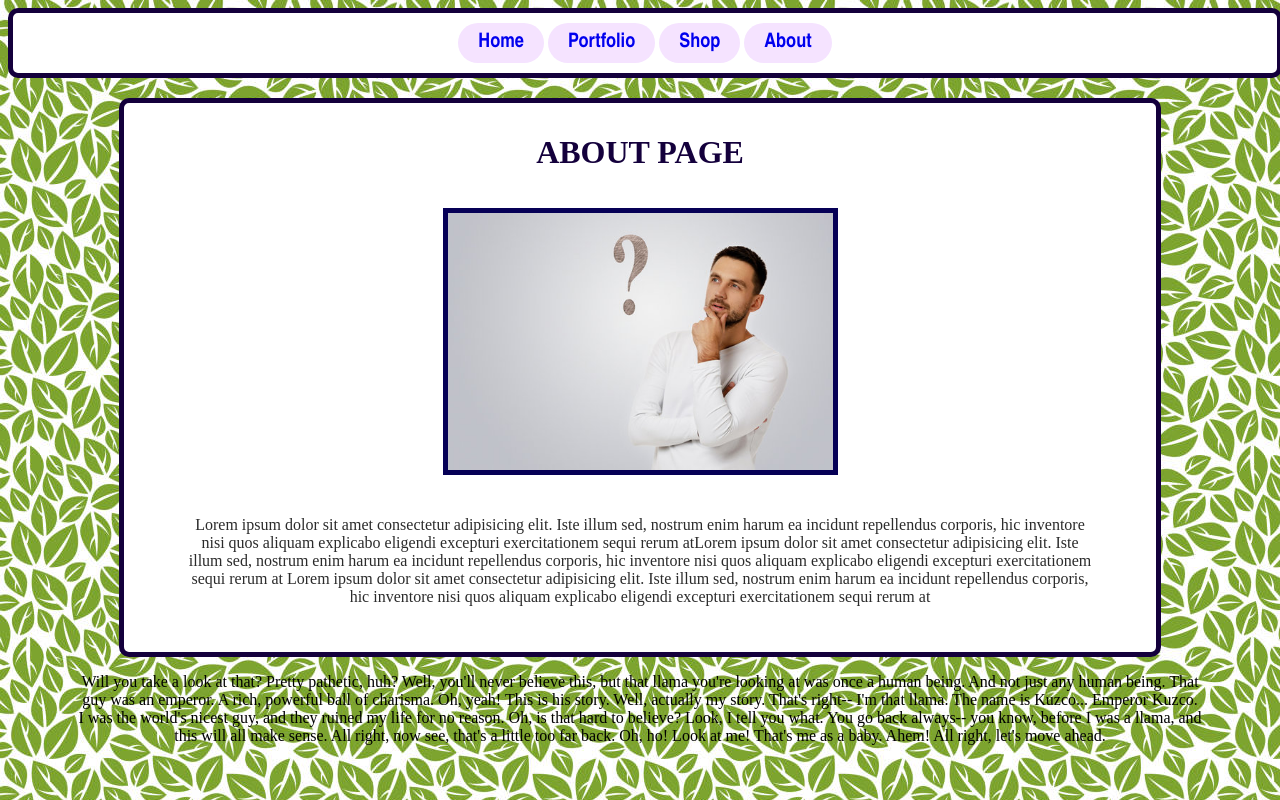
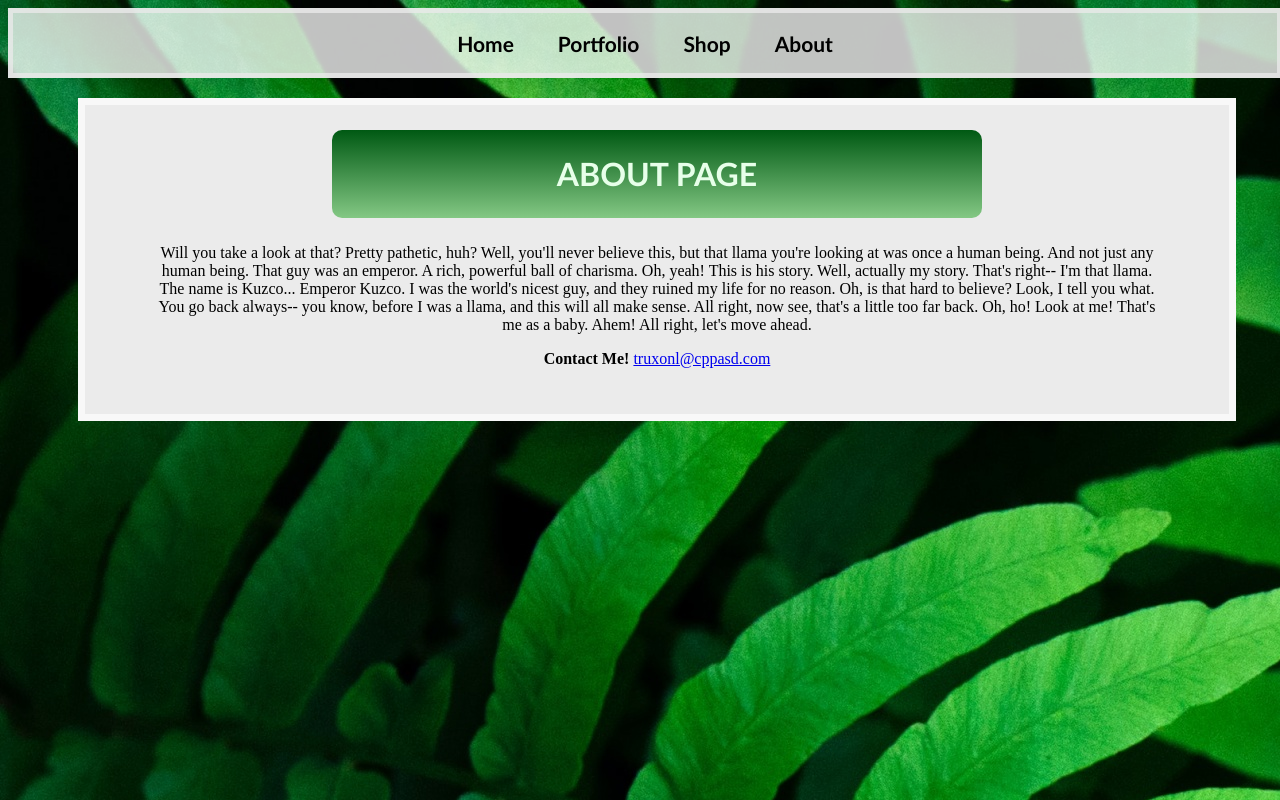
Before and after one commit to truxxon/truxxon.github.io, a Flask app: page /about in a window 1280 px wide. Run offline with Flask 3, Linux system fonts and the light colour scheme.

Commit message:
mostly just altered some html

```diff
--- a/website/static/style.css
+++ b/website/static/style.css
@@ -1,28 +1,26 @@
 
 body {
-    background-image: url(images/istockphoto-1365629382-612x612.jpg)
+    background-image: url(images/green-leaves-ferns-leaf-background-spring-closeup-5k-3840x2160-2445.jpg)
 }
 
 nav {
-    background-color: rgb(255, 255, 255);
-    /* background-image: linear-gradient(to top, purple 0%, blue 100%); */
+    background-color: rgba(255, 255, 255, 0.757);
     width: 100%;
     height: 60px;  /* Controls navbar height */
     display: flex;
     justify-content: center;  /* Centers links horizontally */
     align-items: center;  /* Centers links vertically */
-    border-radius: 10px;
-    border: 5px solid rgb(20, 0, 60);
+    border: 5px solid rgba(235, 235, 235, 0.771);
 }
 
 .navbar a {
-    font: bold 20px 'arial narrow';
-    /* font-family: , sans-serif; */
-    border-radius: 20px;
-    /* background: radial-gradient(rgba(255, 0, 0, 0.475), rgb(166, 0, 255), blue); */
-    background-color: rgb(245, 227, 255);
+
+    font-family:'Trebuchet MS', 'Lucida Sans Unicode', 'Lucida Grande', 'Lucida Sans', Arial, sans-serif;
     padding: 10px 20px;
     text-decoration: none;
+    font-size: 21px;
+    color:rgb(0, 0, 0);
+    font-weight: bold;
 }
 
 
@@ -37,8 +35,22 @@ main {
 
 h1 {
 
-    color: rgb(20, 0, 60);
+    color: rgb(231, 255, 233);
     text-align: center;
+    font-family: 'Trebuchet MS', 'Lucida Sans Unicode', 'Lucida Grande', 'Lucida Sans', Arial, sans-serif;
+    text-shadow: 10px, black;
+
+}
+
+.header {
+
+    display: block;
+    /* background-color: rgba(0, 89, 19, 0.294); */
+    background-image: linear-gradient(rgba(0, 89, 19), rgb(132, 200, 132));
+    width: fit-content;
+    padding: 3px 20%;
+    border-radius: 10px;
+    margin-top: 15px;
 
 }
 
@@ -48,11 +60,10 @@ h1 {
     flex-direction: column;
     align-items: center;
     margin: 0 auto;
-    width: 90%;
-    background-color: rgb(255, 255, 255);
+    width: 100%;
+    background-color: rgb(235, 235, 235);
     padding: 10px;
-    border-radius: 10px;
-    border: 5px solid rgb(20, 0, 60);
+    border: 7px solid rgba(255, 255, 255, 0.656);
 
 }
 
@@ -68,13 +79,14 @@ h1 {
 .image-container img {
     max-width: 800px; /* Adjust image size */
     height: auto;
-    border: 5px solid rgb(6, 0, 86);
+    border: 5px solid rgba(0, 0, 0, 0.46);
+    border-radius: 10px;
 }
 
 
 .text-container {
     max-width: 90%;
-    color: rgb(43, 43, 43); /* Text color for visibility */
+    color: rgb(0, 0, 0); /* Text color for visibility */
     margin-top: 10px;
     margin-bottom: 20px;
 }
@@ -99,3 +111,11 @@ form {
     justify-content: space-between; /* Pushes buttons to opposite sides */
     width: 100%; /* Ensures it spans the full form width */
 }
+
+.big_buddy textarea {
+    width: 100%;
+    max-width: 500px;  /* ✅ Prevents it from expanding beyond 500px */
+    min-height: 100px;  /* ✅ Sets a reasonable default height */
+    max-height: 250px;  /* ✅ Prevents it from growing too tall */
+    resize:none;  /* ✅ Allows resizing but within limits */
+}
--- a/website/templates/about.html
+++ b/website/templates/about.html
@@ -6,19 +6,30 @@
 
 
     <div class="big_buddy">
-        <h1>ABOUT PAGE</h1>
-        <div class="image-container">
+        <div class="header">
+            <h1>ABOUT PAGE</h1>
+        </div>
+        <!-- <div class="image-container">
             <img src="{{ url_for('static', filename='images/360_F_306933634_wmKmk9AFgL1r7tMYgKbJYnRE9vGAovTa.jpg') }}" alt="Image">
-        </div>
+        </div> -->
 
         <div class="text-container">
             <p>
-                Lorem ipsum dolor sit amet consectetur adipisicing elit. Iste illum sed, nostrum enim harum ea incidunt repellendus corporis, hic inventore nisi quos aliquam explicabo eligendi excepturi exercitationem sequi rerum atLorem ipsum dolor sit amet consectetur adipisicing elit. Iste illum sed, nostrum enim harum ea incidunt repellendus corporis, hic inventore nisi quos aliquam explicabo eligendi excepturi exercitationem sequi rerum at Lorem ipsum dolor sit amet consectetur adipisicing elit. Iste illum sed, nostrum enim harum ea incidunt repellendus corporis, hic inventore nisi quos aliquam explicabo eligendi excepturi exercitationem sequi rerum at
+                Will you take a look at that? Pretty pathetic, huh? Well, you'll never believe this, but that llama you're looking at was once a human being. And not just any human being. That guy was an emperor. A rich, powerful ball of charisma. Oh, yeah! This is his story. Well, actually my story. That's right-- I'm that llama. The name is Kuzco... Emperor Kuzco. I was the world's nicest guy, and they ruined my life for no reason. Oh, is that hard to believe? Look, I tell you what. You go back always-- you know, before I was a llama, and this will all make sense. All right, now see, that's a little too far back. Oh, ho! Look at me! That's me as a baby. Ahem! All right, let's move ahead.
             </p>
+
+            <div class="contact-me">
+
+                <p>
+                    <strong>Contact Me!</strong> <a href="mailto:truxonl@cppasd.com?subject=Question">truxonl@cppasd.com</a>
+                </p>
+
+            </div>
         </div>
+
     </div>
 
-    <p> Will you take a look at that? Pretty pathetic, huh? Well, you'll never believe this, but that llama you're looking at was once a human being. And not just any human being. That guy was an emperor. A rich, powerful ball of charisma. Oh, yeah! This is his story. Well, actually my story. That's right-- I'm that llama. The name is Kuzco... Emperor Kuzco. I was the world's nicest guy, and they ruined my life for no reason. Oh, is that hard to believe? Look, I tell you what. You go back always-- you know, before I was a llama, and this will all make sense. All right, now see, that's a little too far back. Oh, ho! Look at me! That's me as a baby. Ahem! All right, let's move ahead.</p>
+
 
     <script src = "index.js"></script>
 {% endblock %}
```
Also changed, not shown: uncertain/auth.py (deleted, +0 -16 lines), uncertain/commission.html (deleted, +0 -28 lines), website/templates/home.html (+5 -3 lines), website/templates/portfolio.html (+5 -5 lines), website/templates/shop.html (+13 -7 lines), images/shutterstock_1263296944.7.jpg (deleted), instance/my_database.db, website/static/images/green-leaves-ferns-leaf-background-spring-closeup-5k-3840x2160-2445.jpg (added).
